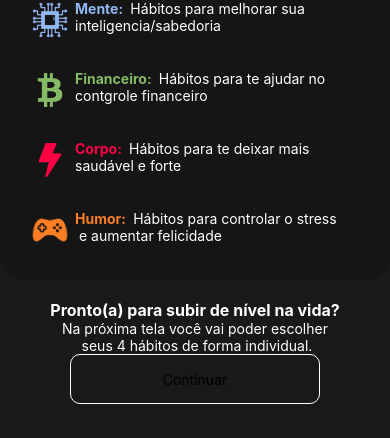
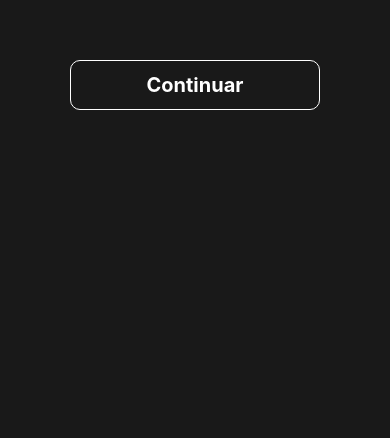
Before and after one commit to joaocarlos-git/onebitlife, a React Native app: screen / in a window 390 px wide. Shown: the part 252-690 px from the top of the page. Built offline with nearby package versions, Linux system fonts and the light colour scheme.

Commit message:
Ajuste de navegação e criação da pagina Home

```diff
--- a/src/Pages/Start/index.jsx
+++ b/src/Pages/Start/index.jsx
@@ -6,9 +6,10 @@ import{ useNavigation }from "@react-navigation/native";
 import LifeStatus from "../../components/common/LifeStatus";
 
 export default function Start(){
+    const navigation = useNavigation();
 
 const handleNavAppExplanation = () => {
-    console.log("Testando o clique");
+    navigation.navigate("AppExplanation");
 };
 
     return(
--- a/src/Routes/AllPages.jsx
+++ b/src/Routes/AllPages.jsx
@@ -11,11 +11,12 @@ export default function AllPages(){
         <NavigationContainer>
             <Stack.Navigator
                 screenOptions={{
-                    headerShown:false,
+                    headerShown: false,
                     }}
                     >
+                    <Stack.Screen name="Start" component={Start} />
                     <Stack.Screen name="AppExplanation" component={AppExplanation} />
-                    <Stack.Screen name="Start" component={Start} />
+
                     </Stack.Navigator>
         </NavigationContainer>
     );
--- a/src/components/common/DefaultButton/index.jsx
+++ b/src/components/common/DefaultButton/index.jsx
@@ -12,7 +12,7 @@ export default function DefaultButton({
         style={[styles.button, {width: width, height: height}]}
         activeOpacity={0.7}
         onPress={handlePress}>
-        <Text>{buttonText}</Text>
+        <Text style={styles.buttonText}>{buttonText}</Text>
         </TouchableOpacity>
         );
 }
@@ -28,7 +28,7 @@ const styles = StyleSheet.create({
     },
 
     buttonText: {
-        color: "#0000ff",
+        color: "#FFFFFF",
         fontWeight: "bold",
         fontSize: 20,
     },
```
Also changed, not shown: src/Pages/Home/index.jsx (added).
